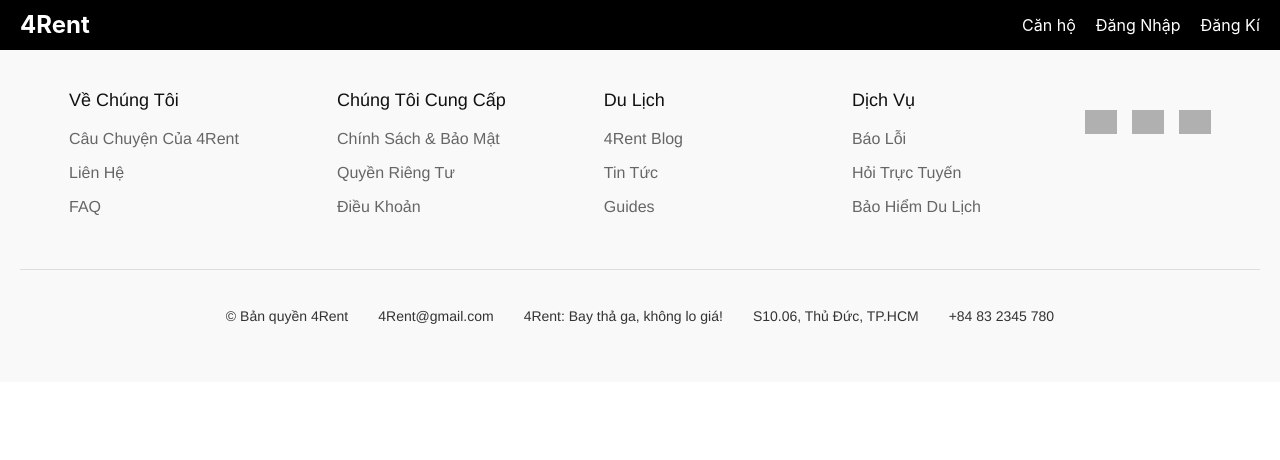
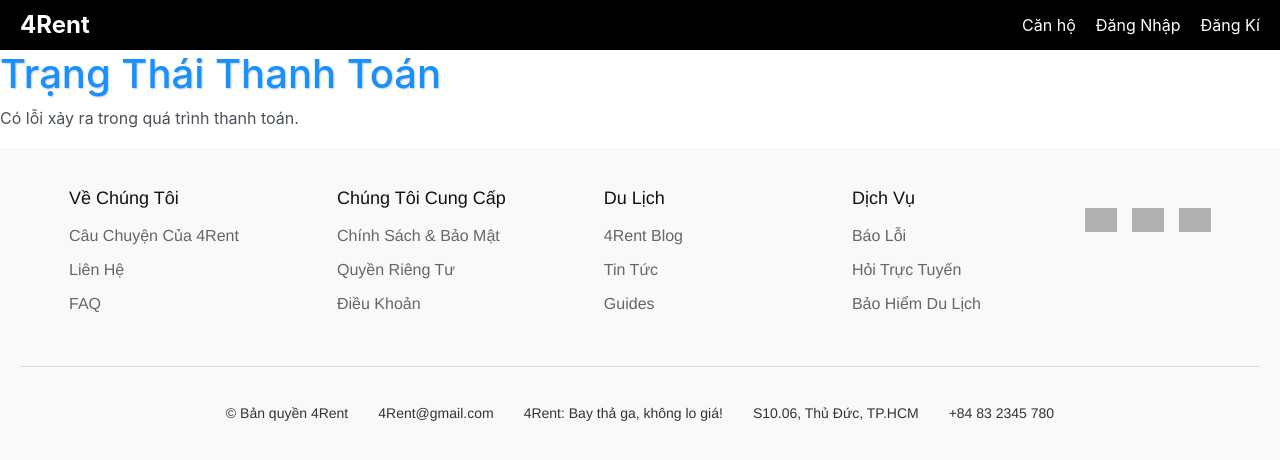
Before and after one commit to NeyuD96155/4Rent, a React (Create React App) app in the folder client/: page /success in a window 1280 px wide. Shown: the top 460 px of the page. Built offline with nearby package versions, Linux system fonts and the light colour scheme; grey boxes are pictures that could not be loaded.

Commit message:
payment success

```diff
--- a/client/src/pages/HomePage.js
+++ b/client/src/pages/HomePage.js
@@ -33,6 +33,8 @@ import SearchBar from "../components/SearchBar";
 import PrivateRoute from "../components/PrivateRoute";
 import DashBoard from "./Dashboard";
 import AccessDeniedPage from "./AccessDenied";
+
+import PaymentSuccess from "./PaymentSuccess";
 function LayoutWrapper() {
     const location = useLocation();
     const isDashboard = location.pathname.startsWith('/dash-board');
@@ -84,6 +86,7 @@ function LayoutWrapper() {
                 <Route path="/reporterror" element={<ReportError />} />
                 <Route path="/insurance" element={<Insurance />} />
                 <Route path="/search" element={<SearchBar />} />
+                <Route path="/success" element={<PaymentSuccess />} />
                 <Route path="/access-denied" element={<AccessDeniedPage />} />
 
 
--- /dev/null
+++ b/client/src/pages/PaymentSuccess.js
@@ -0,0 +1,31 @@
+import React from 'react';
+import { useLocation } from 'react-router-dom';
+import { toast } from 'react-toastify';
+
+const PaymentSuccess = () => {
+    const location = useLocation();
+    const queryParams = new URLSearchParams(location.search);
+    const paymentStatus = queryParams.get('status'); // Ví dụ: 'status' là tham số query được backend truyền qua
+
+    React.useEffect(() => {
+        // Kiểm tra query params và hiển thị thông báo toast tương ứng
+        if (paymentStatus === 'success') {
+            toast.success("Thanh toán thành công! Cảm ơn bạn đã sử dụng dịch vụ của chúng tôi.");
+        } else if (paymentStatus === 'failed') {
+            toast.error("Thanh toán không thành công. Vui lòng thử lại.");
+        }
+    }, [paymentStatus]);
+
+    // Tùy vào logic, có thể cần một state hoặc logic khác
+    // để xác định nội dung chính xác cần hiển thị.
+
+    return (
+        <div>
+            <h1>Trạng Thái Thanh Toán</h1>
+            <p>{paymentStatus === 'success' ? 'Thanh toán đã được xử lý thành công.' : 'Có lỗi xảy ra trong quá trình thanh toán.'}</p>
+
+        </div>
+    );
+};
+
+export default PaymentSuccess;
```
